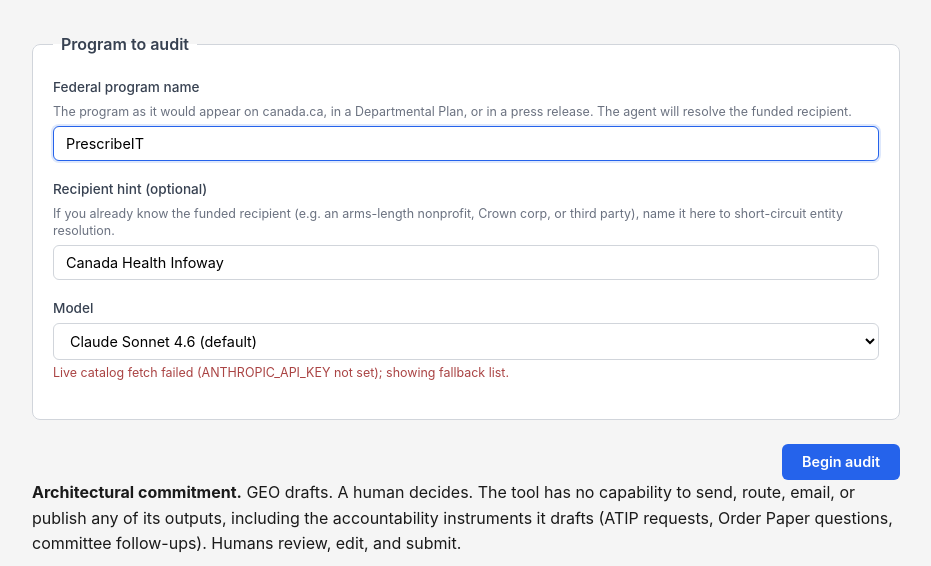
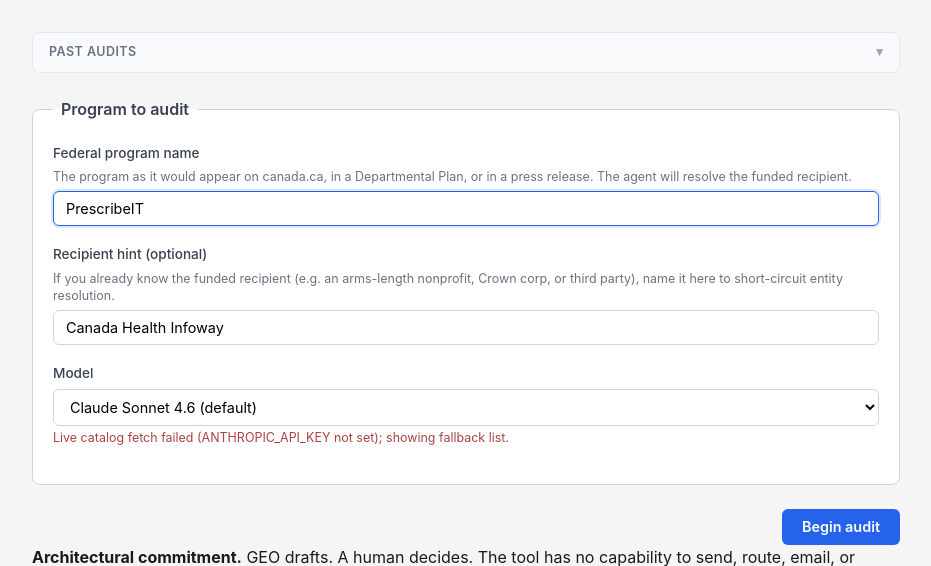
Before and after one commit to shaynelarocque/GEO, a FastAPI app: page / in a window 1280 px wide. Shown: the part 104-670 px from the top of the page, without its empty margins (174-1105 px from the left). Run offline with FastAPI, Linux system fonts and the light colour scheme.

Commit message:
Add past-audits dropdown on homepage
Lists prior audits from disk via new /api/history endpoint, rendered
in a <details> dropdown with status dots and links into /results/{id}.

Co-Authored-By: Claude Opus 4.7 (1M context) <noreply@anthropic.com>

```diff
--- a/app/main.py
+++ b/app/main.py
@@ -102,6 +102,11 @@ async def index(request: Request):
             "catalog_error": anthropic_catalog.get_fetch_error(),
         },
     )
+
+
+@app.get("/api/history")
+async def history():
+    return store.list_audits()
 
 
 @app.post("/submit")
--- a/static/app.js
+++ b/static/app.js
@@ -1,3 +1,35 @@
+function loadHistory(detailsEl) {
+    if (!detailsEl.open || detailsEl.dataset.loaded) return;
+    detailsEl.dataset.loaded = '1';
+    var list = document.getElementById('history-list');
+    fetch('/api/history')
+        .then(function(r) { return r.json(); })
+        .then(function(items) {
+            if (!items.length) {
+                list.innerHTML = '<div class="history-empty">No past audits yet.</div>';
+                return;
+            }
+            list.innerHTML = items.map(function(a) {
+                var when = new Date(a.submitted_at).toLocaleString([], {
+                    month: 'short', day: 'numeric',
+                    hour: '2-digit', minute: '2-digit',
+                });
+                var dot = a.status === 'complete' ? '🟢'
+                        : a.status === 'error' ? '🔴'
+                        : a.status === 'processing' ? '🟡' : '⚪';
+                return '<a class="history-item" href="/results/' + encodeURIComponent(a.id) + '">'
+                     + '<span class="history-dot">' + dot + '</span>'
+                     + '<span class="history-name">' + escapeHtml(a.program_name) + '</span>'
+                     + '<span class="history-time">' + when + '</span>'
+                     + '</a>';
+            }).join('');
+        })
+        .catch(function() {
+            list.innerHTML = '<div class="history-empty">Failed to load history.</div>';
+            delete detailsEl.dataset.loaded;
+        });
+}
+
 function switchTab(name) {
     document.querySelectorAll('.tab-content').forEach(function(el) {
         el.style.display = 'none';
--- a/static/style.css
+++ b/static/style.css
@@ -744,6 +744,26 @@ legend {
     color: #6b7280;
     text-transform: uppercase;
     letter-spacing: 0.04em;
+    cursor: pointer;
+    list-style: none;
+    user-select: none;
+}
+
+.history-header::-webkit-details-marker { display: none; }
+
+.history-caret {
+    transition: transform 0.15s;
+    color: #9ca3af;
+}
+
+details[open] > .history-header { border-bottom: 1px solid #e5e7eb; }
+details:not([open]) > .history-header { border-bottom: none; }
+details[open] > .history-header .history-caret { transform: rotate(180deg); }
+
+.history-empty {
+    padding: 0.75rem 1rem;
+    font-size: 0.85rem;
+    color: #9ca3af;
 }
 
 .history-clear-btn {
--- a/templates/index.html
+++ b/templates/index.html
@@ -13,13 +13,15 @@
             <p class="subtitle">Audit a federal program against its own stated promises, before it fails.</p>
         </header>
 
-        <div id="history-panel" class="history-panel" style="display:none">
-            <div class="history-header">
-                <span>Recent Audits</span>
-                <button class="history-clear-btn" onclick="clearBriefHistory()">Clear all</button>
+        <details id="history-dropdown" class="history-panel" ontoggle="loadHistory(this)">
+            <summary class="history-header">
+                <span>Past audits</span>
+                <span class="history-caret">▾</span>
+            </summary>
+            <div class="history-list" id="history-list">
+                <div class="history-empty">Loading…</div>
             </div>
-            <div class="history-list" id="history-list"></div>
-        </div>
+        </details>
 
         <form action="/submit" method="POST">
             <fieldset>
```
Also changed, not shown: app/store.py (+22 -0 lines).
